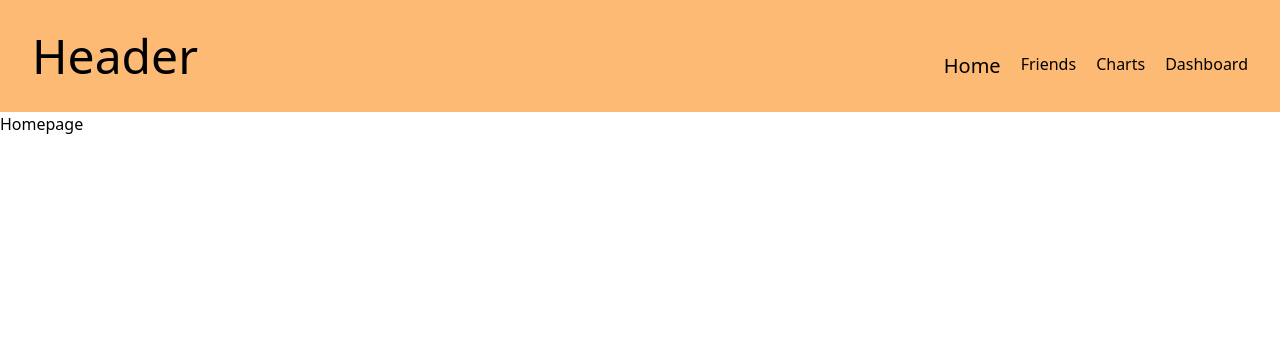
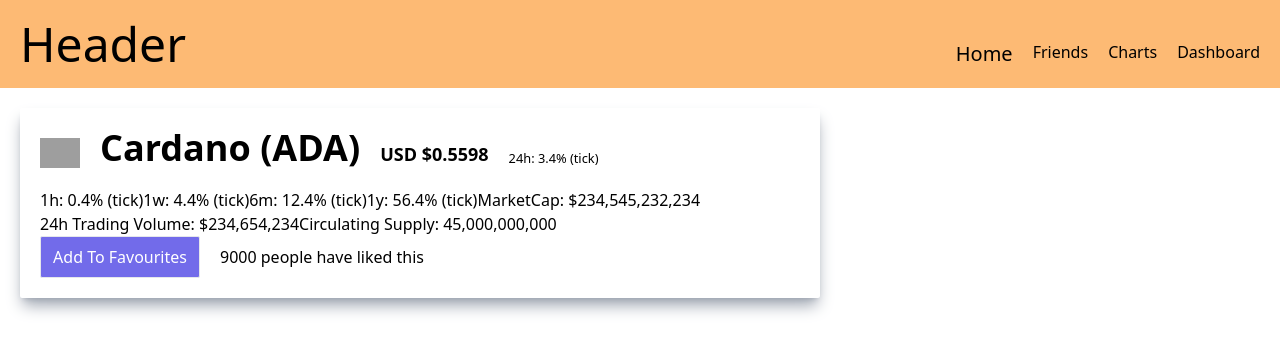
Before and after one commit to bradbrad88/coin-charter, a React app in the folder client/: page / in a window 1280 px wide. Shown: the top 352 px of the page. Built offline with nearby package versions, Linux system fonts and the light colour scheme; grey boxes are pictures that could not be loaded.

Commit message:
created coin profile card component and styled with tailwind for layout

```diff
--- a/client/src/App.tsx
+++ b/client/src/App.tsx
@@ -4,16 +4,19 @@
 import Dashboard from "pages/Dashboard";
 import Charts from "pages/Charts";
 import Header from "common/Header";
+import CoinProfile from "pages/CoinProfile";
 
 const App = () => {
   return (
     <div>
       <Header />
       <Routes>
-        <Route index element={<Homepage />} />
+        {/* <Route index element={<Homepage />} /> */}
         <Route path="friends" element={<Friends />} />
         <Route path="dashboard" element={<Dashboard />} />
         <Route path="charts" element={<Charts />} />
+        // !!! DELETE AFTER DONE THE ACTUAL PAGE DONE UP
+        <Route index element={<CoinProfile />} />
       </Routes>
     </div>
   );
--- a/client/src/components/common/Header.jsx
+++ b/client/src/components/common/Header.jsx
@@ -3,7 +3,7 @@
 
 const Header = () => {
   return (
-    <div className="flex justify-between bg-orange-300 p-8">
+    <div className="flex justify-between bg-orange-300 p-5">
       <Link to={"/"}>
         <h1 className="text-5xl">Header</h1>
       </Link>
--- /dev/null
+++ b/client/src/components/features/coinProfile/CoinProfileCard.tsx
@@ -0,0 +1,35 @@
+const CoinProfileCard = () => {
+  return (
+    <div className="flex flex-col justify-around rounded-sm gap-5 shadow-lg shadow-gray-400 m-5 p-5 w-[800px]">
+      <div className="flex items-end justify-start gap-5">
+        <img
+          className="w-[40px]"
+          src="https://seeklogo.com/images/C/cardano-ada-logo-4B6BADDB43-seeklogo.com.png"
+        />
+        <h1 className="text-4xl font-bold">Cardano (ADA)</h1>
+        <h2 className="text-lg font-bold">USD $0.5598</h2>
+        <small>24h: 3.4% (tick)</small>
+      </div>
+
+      <div className="flex flex-col">
+        <ul className="flex flex-wrap">
+          <li>1h: 0.4% (tick)</li>
+          <li>1w: 4.4% (tick)</li>
+          <li>6m: 12.4% (tick)</li>
+          <li>1y: 56.4% (tick)</li>
+          <li>MarketCap: $234,545,232,234</li>
+          <li>24h Trading Volume: $234,654,234</li>
+          <li>Circulating Supply: 45,000,000,000</li>
+        </ul>
+        <div className="flex gap-5 items-center">
+          <button className="border rounded-sm w-40 p-2 bg-opacity-80 bg-indigo-600 hover:bg-opacity-100 text-white transition-all duration-75">
+            Add To Favourites
+          </button>
+          <p>9000 people have liked this</p>
+        </div>
+      </div>
+    </div>
+  );
+};
+
+export default CoinProfileCard;
--- a/client/src/components/features/CoinsAPI.jsx
+++ b/client/src/hooks/useCoinsAPI.jsx
@@ -5,6 +5,9 @@
   "https://api.coingecko.com/api/v3/coins/markets?vs_currency=usd&order=market_cap_desc&per_page=100&page=1&sparkline=false&price_change_percentage=1h%2C24h%2C7d";
 
 // Call coin API
-const searchCryptos = () => {
-  axios.get(APIUrl);
+const searchCryptos = async () => {
+  const response = await axios.get(APIUrl);
+  return response;
 };
+
+export default searchCryptos;
--- /dev/null
+++ b/client/src/pages/CoinProfile.tsx
@@ -0,0 +1,11 @@
+import CoinProfileCard from "../components/features/coinProfile/CoinProfileCard";
+
+const CoinProfile = () => {
+  return (
+    <div>
+      <CoinProfileCard />
+    </div>
+  );
+};
+
+export default CoinProfile;
```
